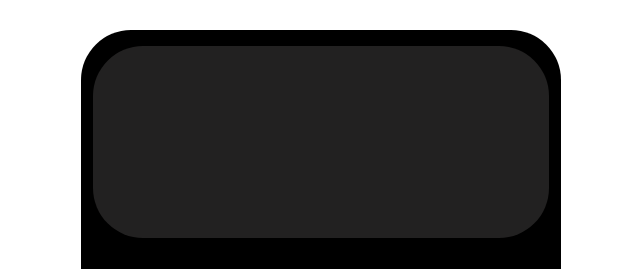
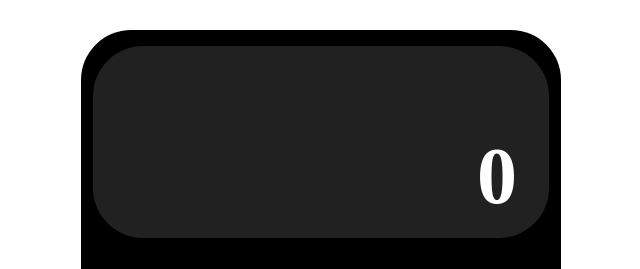
Before and after one commit to ykslkrtld/Calculator, a plain HTML site: page index.html in a window 1280 px wide. Shown: the top 269 px of the page, without its empty margins (319-959 px from the left). Drawn offline with Linux system fonts and the light colour scheme.

Commit message:
"0" added

```diff
--- a/index.html
+++ b/index.html
@@ -8,7 +8,9 @@
 </head>
 <body>
     <div class="container">
-        <header></header>
+        <header>
+            <h1>0</h1>
+        </header>
         <main>
             <section>
                 <button class="ust_renk">AC</button>
--- a/style.css
+++ b/style.css
@@ -23,6 +23,15 @@ header{
     margin-top: 1rem;
     width: 95%;
     height: 24%;
+    position: relative;
+}
+
+h1{
+    position: absolute;
+    right: 2rem;
+    bottom: 1rem;
+    color: white;
+    font-size: 5rem;
 }
 
 main{
```
